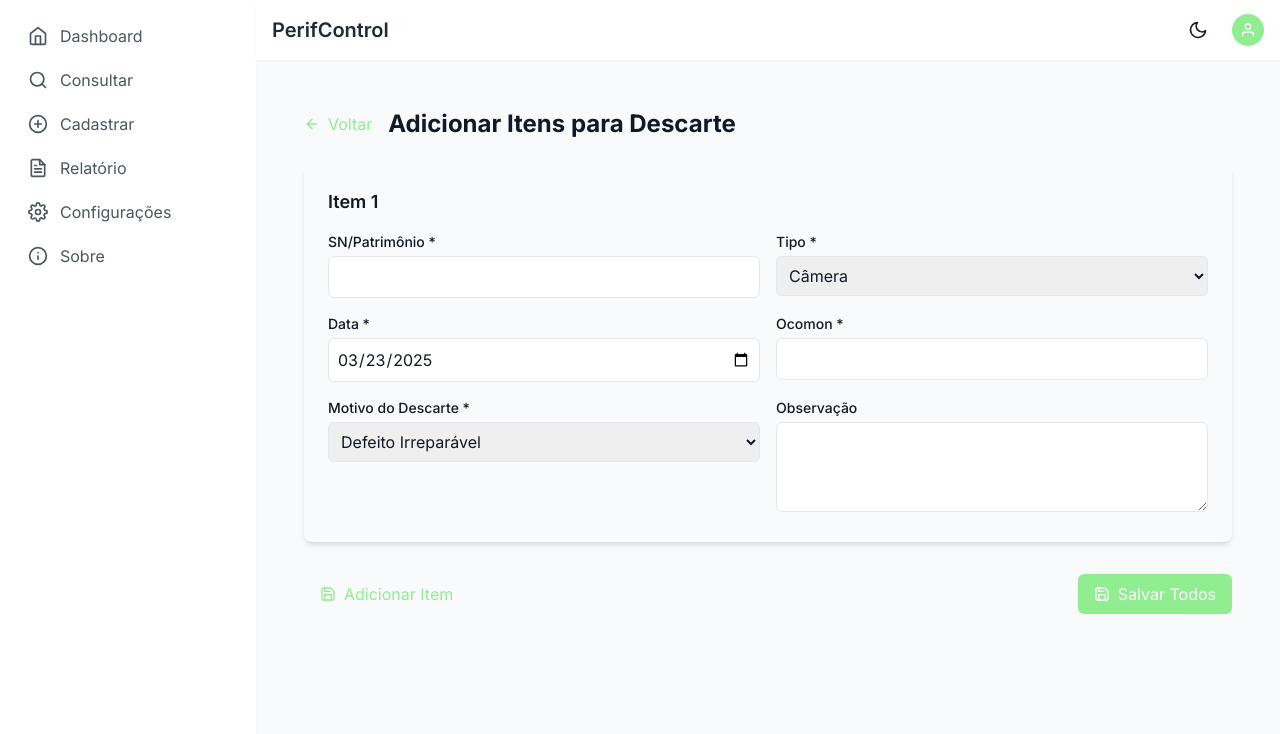
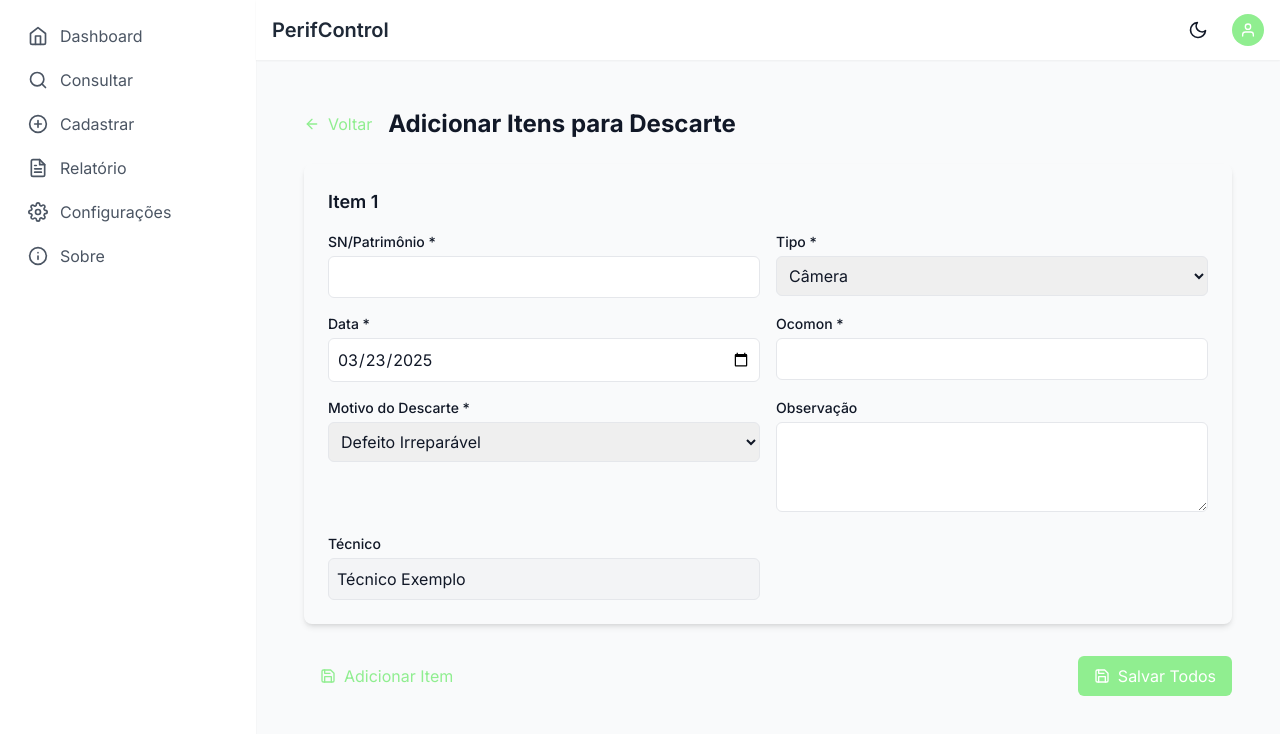
Before and after one commit to projetosws2k/perifericos-dashboard, a Next.js app: page /cadastrar/descarte in a window 1280 px wide. Shown: the top 734 px of the page. Built offline with nearby package versions, Linux system fonts and the light colour scheme.

Commit message:
Com a opção técnico implementada

```diff
--- a/app/cadastrar/adicionar/page.tsx
+++ b/app/cadastrar/adicionar/page.tsx
@@ -9,15 +9,18 @@ interface BatchItem {
   tipo: 'Leitor de Cartão' | 'Leitor de E-CPF' | 'Câmera' | 'Biometria';
   data: string;
   ocomon: string;
+  tecnico: string;
 }
 
 export default function AdicionarManualmentePage() {
   const router = useRouter();
+  const loggedInUser = "Técnico Exemplo"; // Simulando usuário logado
   const [items, setItems] = useState<BatchItem[]>([{
     sn: '',
     tipo: 'Câmera',
     data: new Date().toISOString().split('T')[0],
-    ocomon: ''
+    ocomon: '',
+    tecnico: loggedInUser
   }]);
 
   const handleSubmit = (e: React.FormEvent) => {
@@ -53,7 +56,8 @@ export default function AdicionarManualmentePage() {
       sn: '',
       tipo: 'Câmera',
       data: new Date().toISOString().split('T')[0],
-      ocomon: ''
+      ocomon: '',
+      tecnico: loggedInUser
     }]);
   };
 
@@ -152,6 +156,18 @@ export default function AdicionarManualmentePage() {
                   required
                 />
               </div>
+
+              <div>
+                <label className="block text-sm font-medium mb-1">
+                  Técnico
+                </label>
+                <input
+                  type="text"
+                  value={loggedInUser}
+                  className="w-full p-2 border rounded-md bg-gray-100"
+                  readOnly
+                />
+              </div>
             </div>
           </div>
         ))}
--- a/app/cadastrar/descarte/page.tsx
+++ b/app/cadastrar/descarte/page.tsx
@@ -11,17 +11,20 @@ interface DisposalItem {
   ocomon: string;
   motivo: 'Defeito Irreparável' | 'Obsolescência' | 'Dano Físico' | 'Fim da Vida Útil' | 'Outro';
   observacao: string;
+  tecnico: string;
 }
 
 export default function AdicionarDescartePage() {
   const router = useRouter();
+  const loggedInUser = "Técnico Exemplo"; // Simulando usuário logado
   const [items, setItems] = useState<DisposalItem[]>([{
     sn: '',
     tipo: 'Câmera',
     data: new Date().toISOString().split('T')[0],
     ocomon: '',
     motivo: 'Defeito Irreparável',
-    observacao: ''
+    observacao: '',
+    tecnico: loggedInUser
   }]);
 
   const handleSubmit = (e: React.FormEvent) => {
@@ -61,7 +64,8 @@ export default function AdicionarDescartePage() {
       data: new Date().toISOString().split('T')[0],
       ocomon: '',
       motivo: 'Defeito Irreparável',
-      observacao: ''
+      observacao: '',
+      tecnico: loggedInUser
     }]);
   };
 
@@ -190,6 +194,18 @@ export default function AdicionarDescartePage() {
                   rows={3}
                 />
               </div>
+
+              <div>
+                <label className="block text-sm font-medium mb-1">
+                  Técnico
+                </label>
+                <input
+                  type="text"
+                  value={loggedInUser}
+                  className="w-full p-2 border rounded-md bg-gray-100"
+                  readOnly
+                />
+              </div>
             </div>
           </div>
         ))}
```
